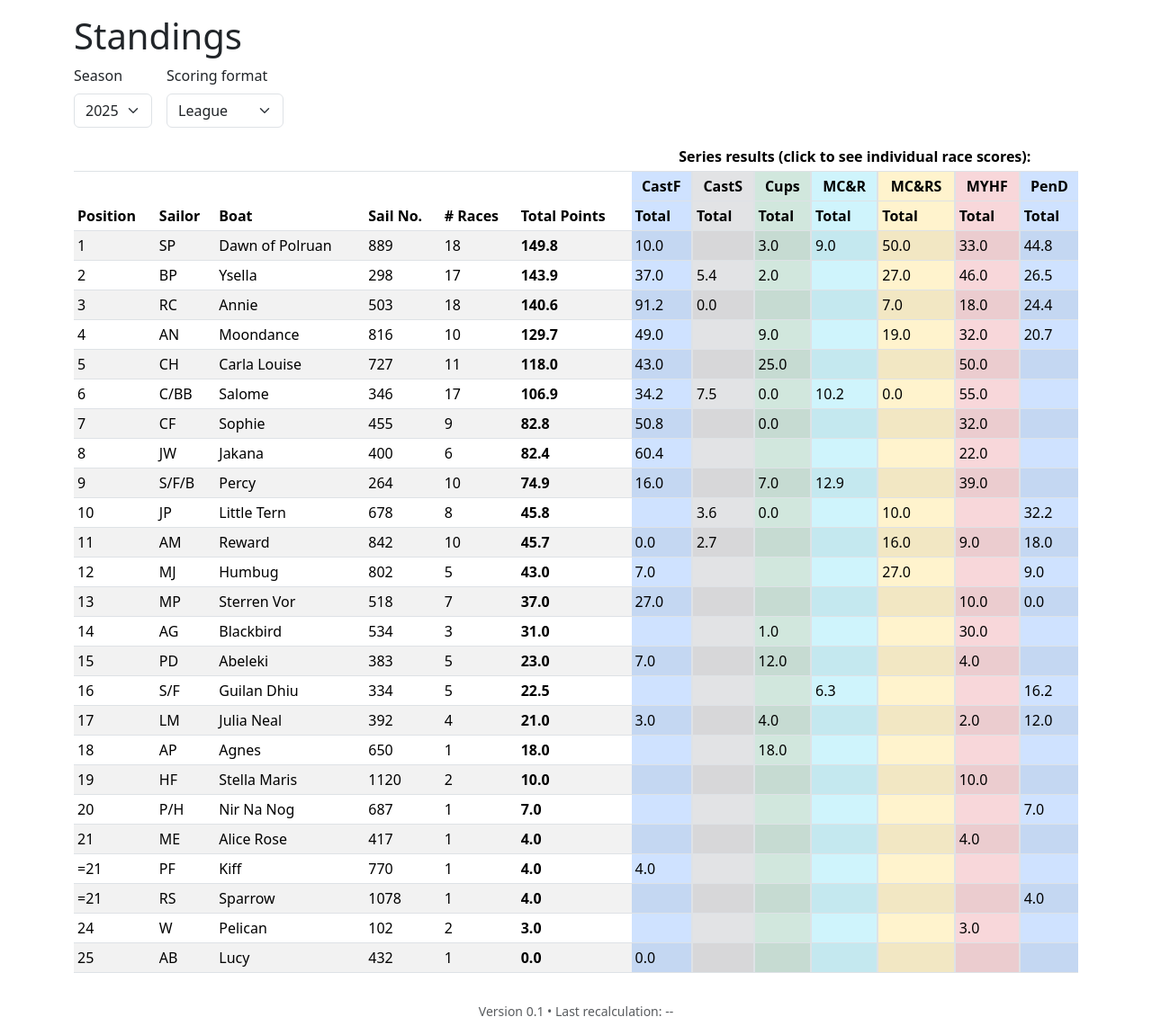
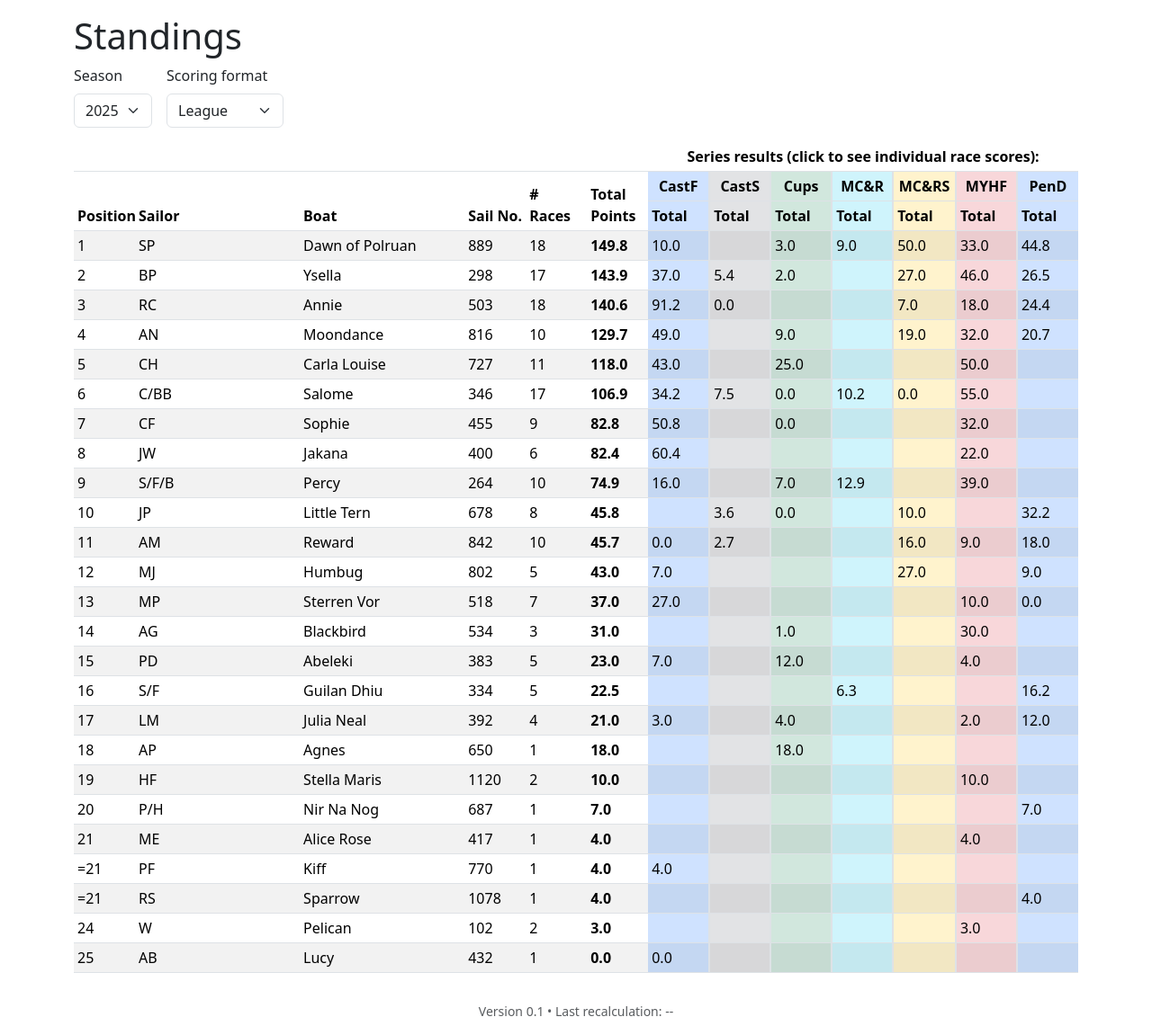
Before and after one commit to mn1del/shrimper, a Flask app: page /standings in a window 1280 px wide. Shown: the part 94-1245 px from the top of the page at 90% size. Run offline with Flask 3, Linux system fonts and the light colour scheme.

Commit message:
Fix standings column widths and sticky header/position

```diff
--- a/app/templates/standings.html
+++ b/app/templates/standings.html
@@ -37,10 +37,47 @@
     transform: rotate(180deg);
     white-space: nowrap;
   }
+  .standings-table thead tr:nth-child(2) th:not(.series-group),
+  .standings-table thead tr:nth-child(3) th,
+  .standings-table tbody td {
+    width: 65px;
+    min-width: 65px;
+    max-width: 65px;
+  }
+  .standings-table th.sailor-col,
+  .standings-table td.sailor-col,
+  .standings-table th.boat-col,
+  .standings-table td.boat-col {
+    width: 175px;
+    min-width: 175px;
+    max-width: 175px;
+  }
+  .standings-table thead tr:nth-child(2) th {
+    position: sticky;
+    top: 0;
+    background: var(--bs-body-bg);
+    z-index: 2;
+  }
+  .standings-table thead tr:nth-child(3) th {
+    position: sticky;
+    top: 2.5rem;
+    background: var(--bs-body-bg);
+    z-index: 2;
+  }
+  .standings-table thead tr:nth-child(2) th:first-child,
+  .standings-table tbody td:first-child {
+    position: sticky;
+    left: 0;
+    background: var(--bs-body-bg);
+    z-index: 1;
+  }
+  .standings-table thead tr:nth-child(2) th:first-child {
+    z-index: 3;
+  }
 </style>
 
 <div class="table-responsive">
-  <table class="table table-striped table-sm">
+  <table class="table table-striped table-sm standings-table">
     <thead>
       <tr>
         <th colspan="6"></th>
@@ -48,8 +85,8 @@
       </tr>
       <tr>
         <th rowspan="2">Position</th>
-        <th rowspan="2">Sailor</th>
-        <th rowspan="2">Boat</th>
+        <th rowspan="2" class="sailor-col">Sailor</th>
+        <th rowspan="2" class="boat-col">Boat</th>
         <th rowspan="2">Sail No.</th>
         <th rowspan="2"># Races</th>
         <th rowspan="2" class="fw-bold">Total Points</th>
@@ -74,8 +111,8 @@
       {% for row in standings %}
       <tr>
         <td>{{ row.position }}</td>
-        <td>{{ row.sailor }}</td>
-        <td>{{ row.boat }}</td>
+        <td class="sailor-col">{{ row.sailor }}</td>
+        <td class="boat-col">{{ row.boat }}</td>
         <td>{{ row.sail_number }}</td>
         <td>{{ row.race_count }}</td>
         <td class="fw-bold">{{ '%.1f'|format(row.total_points) }}</td>
```
